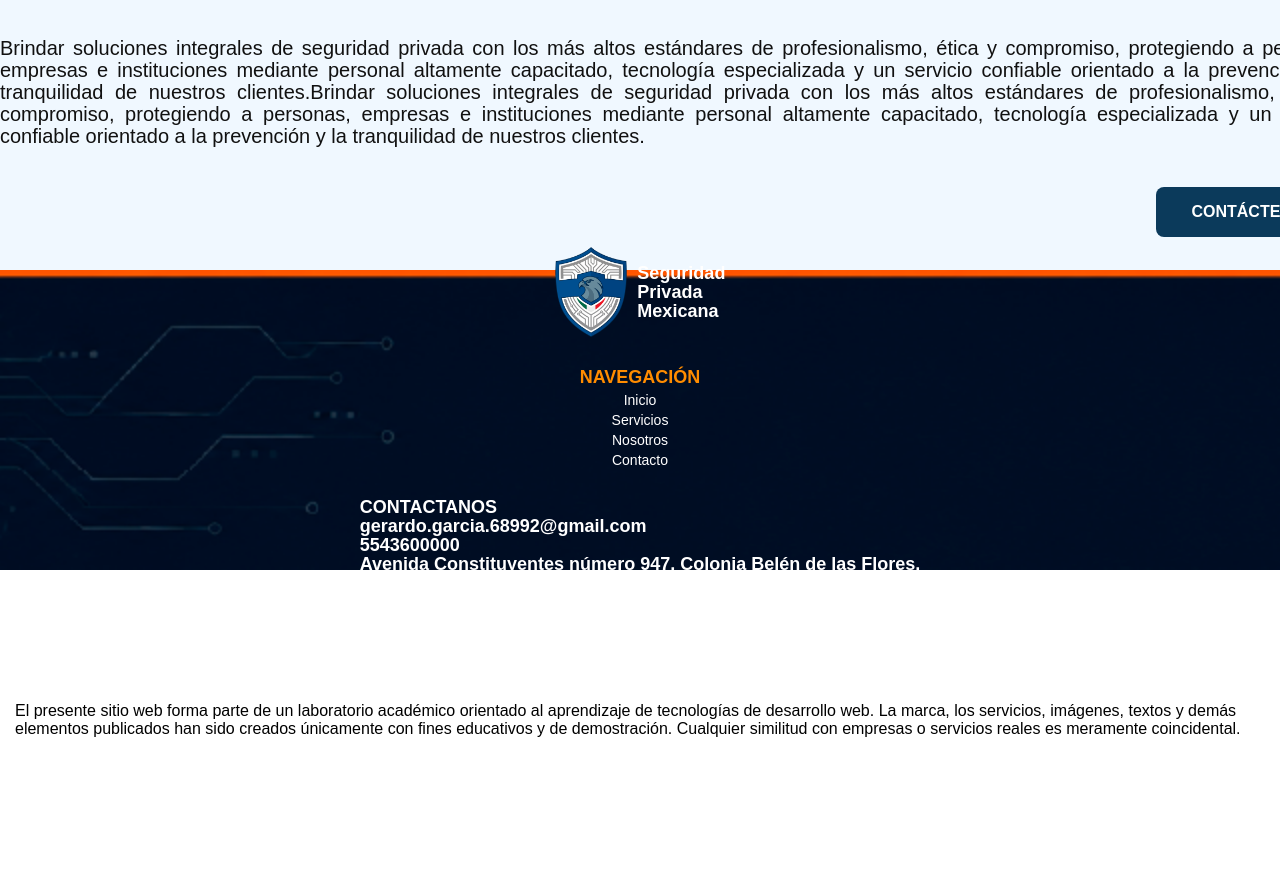
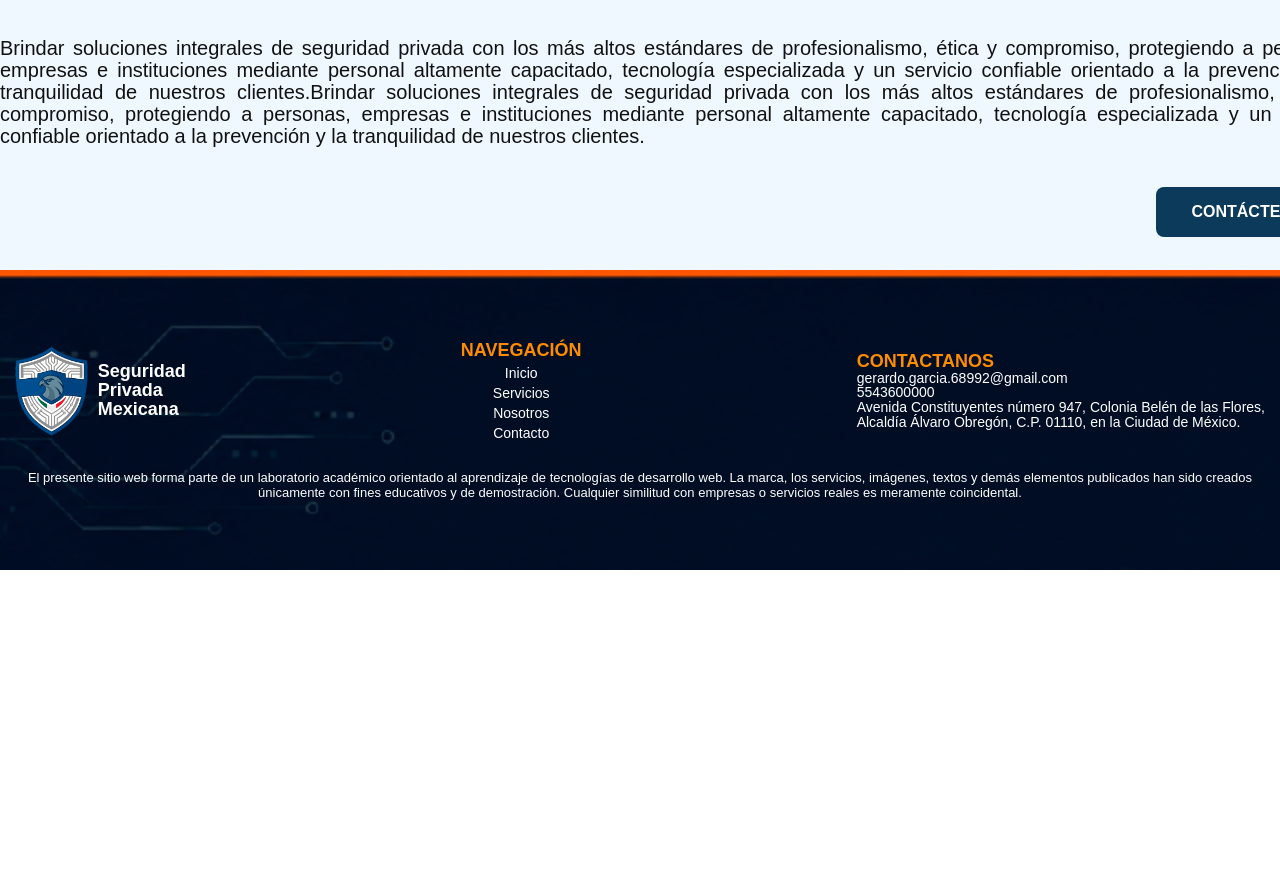
Before and after one commit to gerardogarcia4245/seguridadprivada, a plain HTML site: page index.html in a window 1280 px wide. Shown: the part 2880-3750 px from the top of the page. After the commit the page ends 3450 px from the top, so only its background shows below. Drawn offline with Linux system fonts and the light colour scheme.

Commit message:
version 1.1 completa sin enlaces ni archivos
la 1.0 no se guardo correctamente hasta cerrar dreamweber aunque ya le habia dado guardar guarda hasta que cierra

```diff
--- a/index.html
+++ b/index.html
@@ -203,6 +203,8 @@
 <footer>
 <div class="contenedor">
 
+	  <div class="footer-superior">
+
       <div class="logo">
 
             <img src="img/logos/logo2.png" alt="Logotipo">
@@ -227,18 +229,20 @@
 
         </nav>
 
-            <div class="nombre-logo">
-                <span>CONTACTANOS</span>
+            <div class="contactanos">
+                <h2>CONTACTANOS</h2>
                 <span>gerardo.garcia.68992@gmail.com</span>
                 <span>5543600000</span>
                 <span>Avenida Constituyentes número 947, Colonia Belén de las Flores,<br>
 					Alcaldía Álvaro Obregón, C.P. 01110, en la Ciudad de México.</span>
 
             </div>
+	</div>
+	        <div class="descargo">
+	<p>El presente sitio web forma parte de un laboratorio académico orientado al aprendizaje de tecnologías de desarrollo web. La marca, los servicios, imágenes, textos y demás elementos publicados han sido creados únicamente con fines educativos y de demostración. Cualquier similitud con empresas o servicios reales es meramente coincidental.</p>
 
     </div>
-<div class="contenedor">
-	<p>El presente sitio web forma parte de un laboratorio académico orientado al aprendizaje de tecnologías de desarrollo web. La marca, los servicios, imágenes, textos y demás elementos publicados han sido creados únicamente con fines educativos y de demostración. Cualquier similitud con empresas o servicios reales es meramente coincidental.</p>
+
 
 </div>
 </footer>
```
